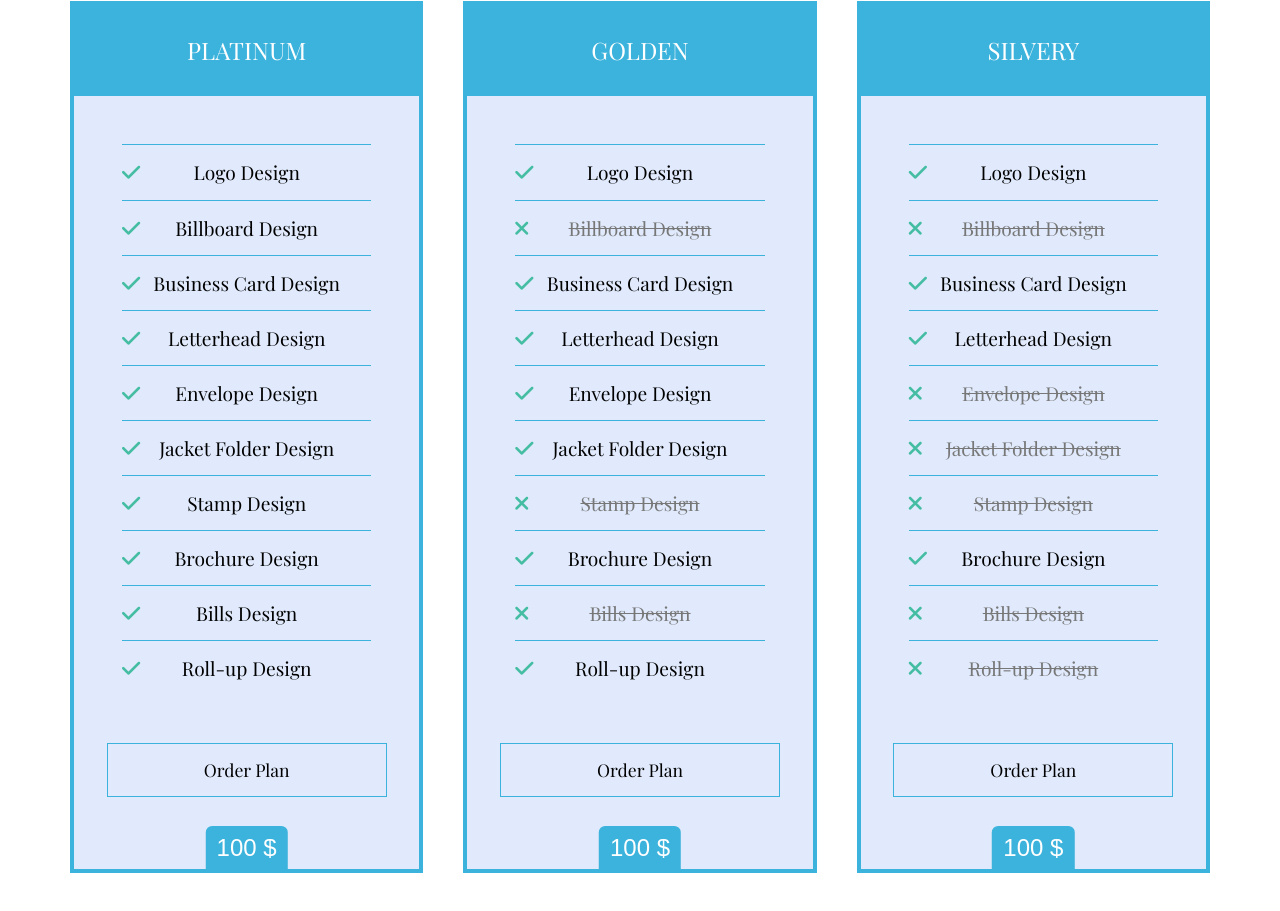
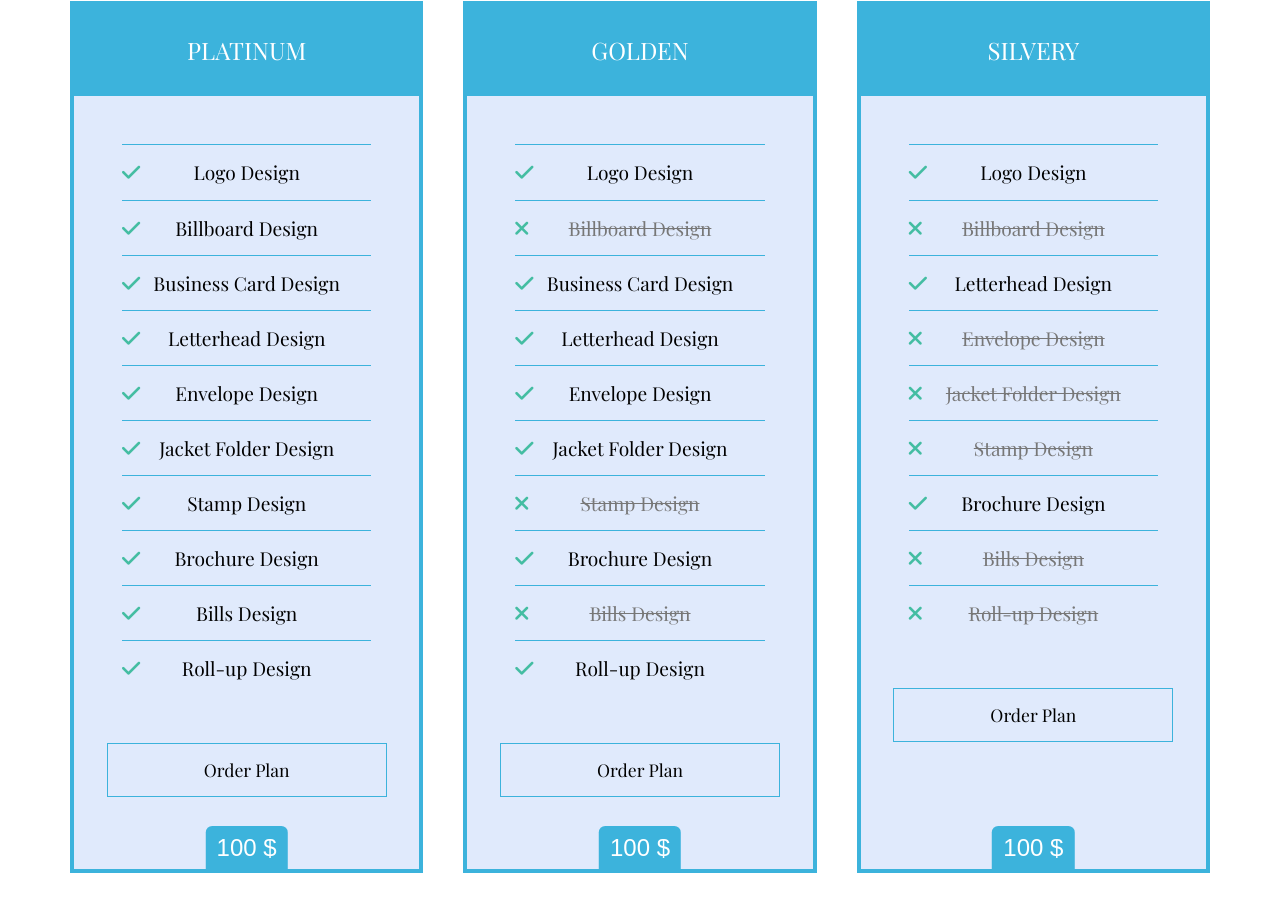
Before and after one commit to Sam2490/AbdRahman, a plain HTML site: page index.html in a window 1280 px wide. Shown: the part 3764-4675 px from the top of the page. Drawn offline with nearby package versions, Linux system fonts and the light colour scheme.

Commit message:
edit index.html

```diff
--- a/index.html
+++ b/index.html
@@ -293,7 +293,6 @@
           <ul class="features">
             <li>Logo Design</li>
             <li class="unchecked"><del>Billboard Design</del></li>
-            <li>Business Card Design</li>
             <li>Letterhead Design</li>
             <li class="unchecked"><del>Envelope Design</del></li>
             <li class="unchecked"><del>Jacket Folder Design</del></li>
```
